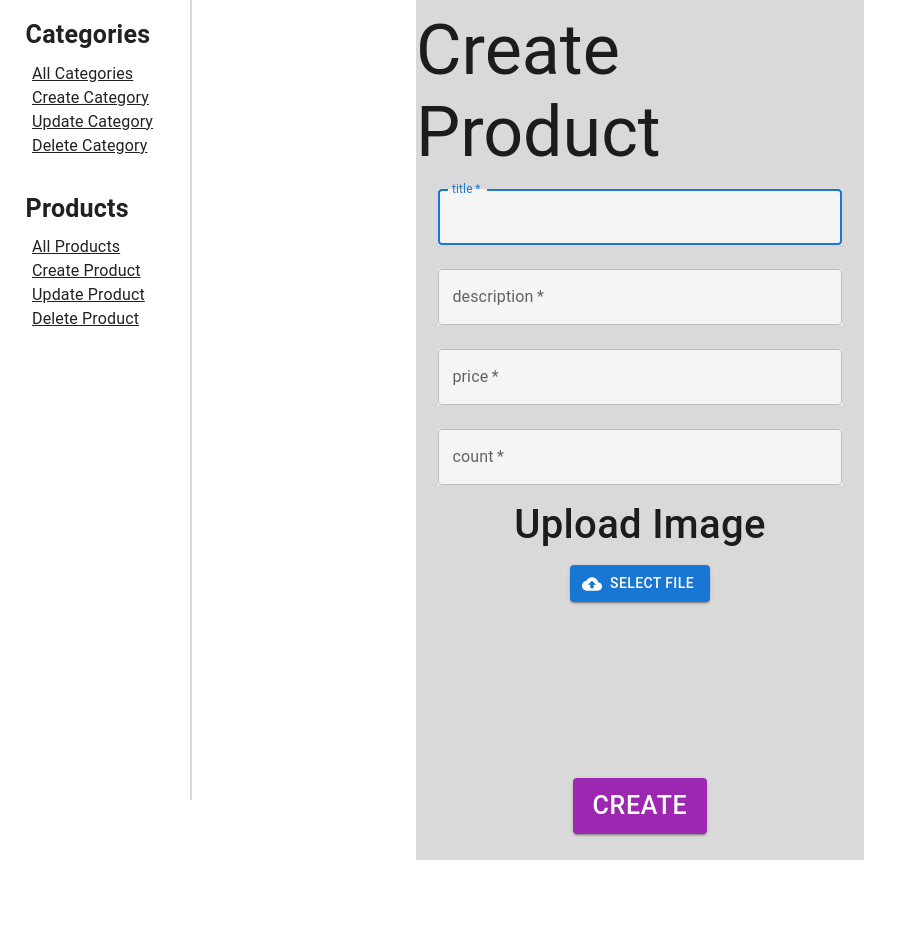
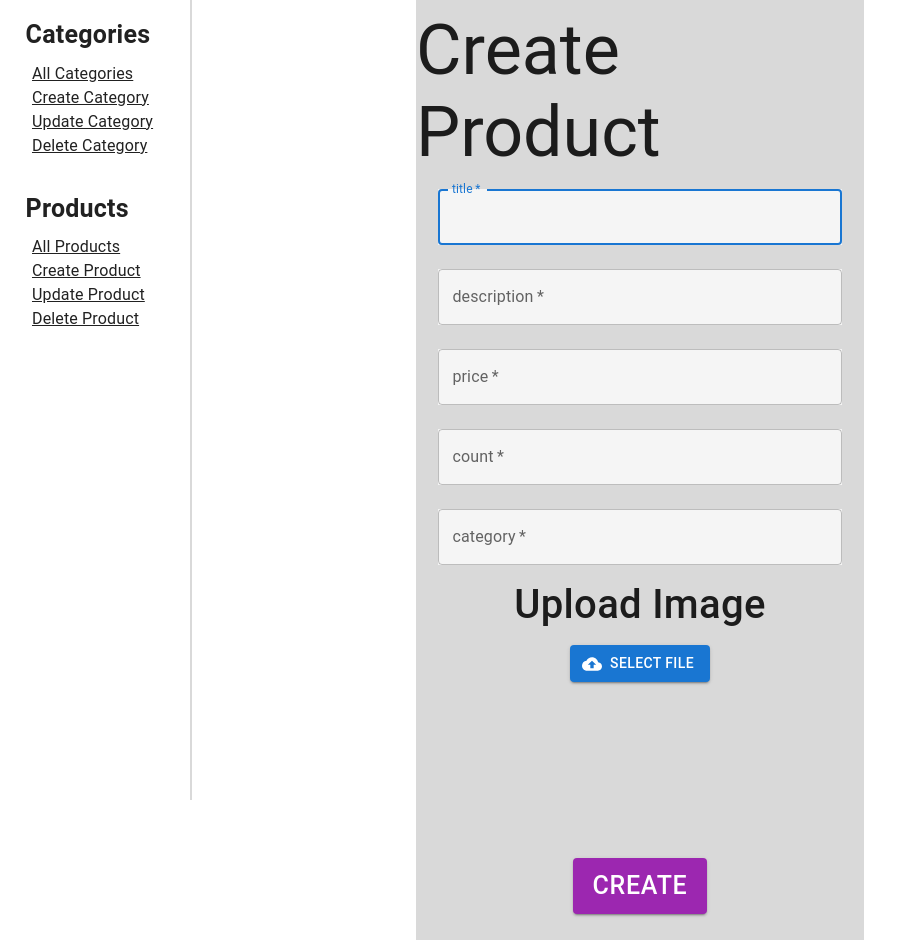
Before and after one commit to 5a1ama/AWS-Amplify-Gen2-React, a React (Vite) app: page /admin/create-product in a window 1280 px wide. Shown: the whole page, without its empty margins (0-901 px from the left). Before the commit the page ends 860 px from the top, so only its background shows below. Built offline with nearby package versions, Linux system fonts and the light colour scheme; no server answers; what aws-amplify would draw is missing.

Commit message:
category products fetch

```diff
--- a/src/components/AdminCreateProductForm.tsx
+++ b/src/components/AdminCreateProductForm.tsx
@@ -26,6 +26,7 @@ const AdminCreateProductForm = () => {
     const [description, setDescription] = useState('');
     const [price, setPrice] = useState('');
     const [count, setCount] = useState('');
+    const [categoryId, setCategoryId] = useState('');
 
     const handleSubmit = async (event: React.FormEvent) => {
         event.preventDefault();
@@ -40,7 +41,7 @@ const AdminCreateProductForm = () => {
             })
             console.log('File uploaded successfully');
             const linkToStorageFile = await getUrl({path: `admin-media/${selectedFile.name}`});
-            client.models.Product.create({ title: title, description: description, price: parseFloat(price), count: parseInt(count), image: linkToStorageFile.url.toString(), category:""})
+            client.models.Product.create({ title: title, description: description, price: parseFloat(price), count: parseInt(count), image: linkToStorageFile.url.toString(), category:categoryId })
         }
         catch (error: any) {
             console.error('Error uploading file:', error);
@@ -110,6 +111,18 @@ const AdminCreateProductForm = () => {
           onChange={(e) => setCount(e.target.value)}
           sx={{width:'90%', backgroundColor:'whitesmoke'}}
         />
+        <TextField
+          variant="outlined"
+          margin="normal"
+          required
+          name="category"
+          label="category"
+          id="category"
+          autoComplete="category"
+          value={categoryId}
+          onChange={(e) => setCategoryId(e.target.value)}
+          sx={{width:'90%', backgroundColor:'whitesmoke'}}
+        />
 
         <Typography variant="h6" sx={{ fontSize:    '40px' }}>
           Upload Image
```
Also changed, not shown: 1 other file (tests, documents, lock files or other folders).
